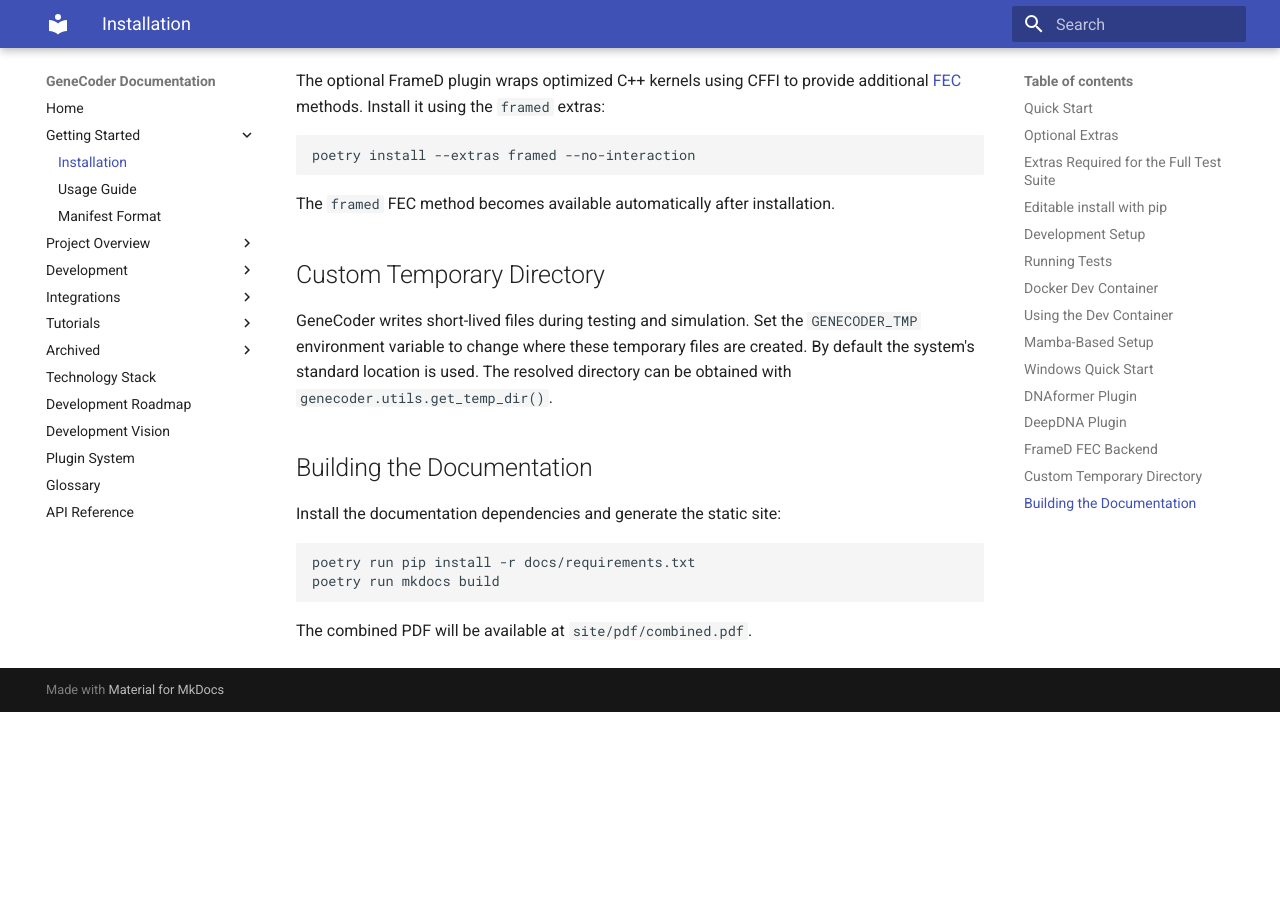
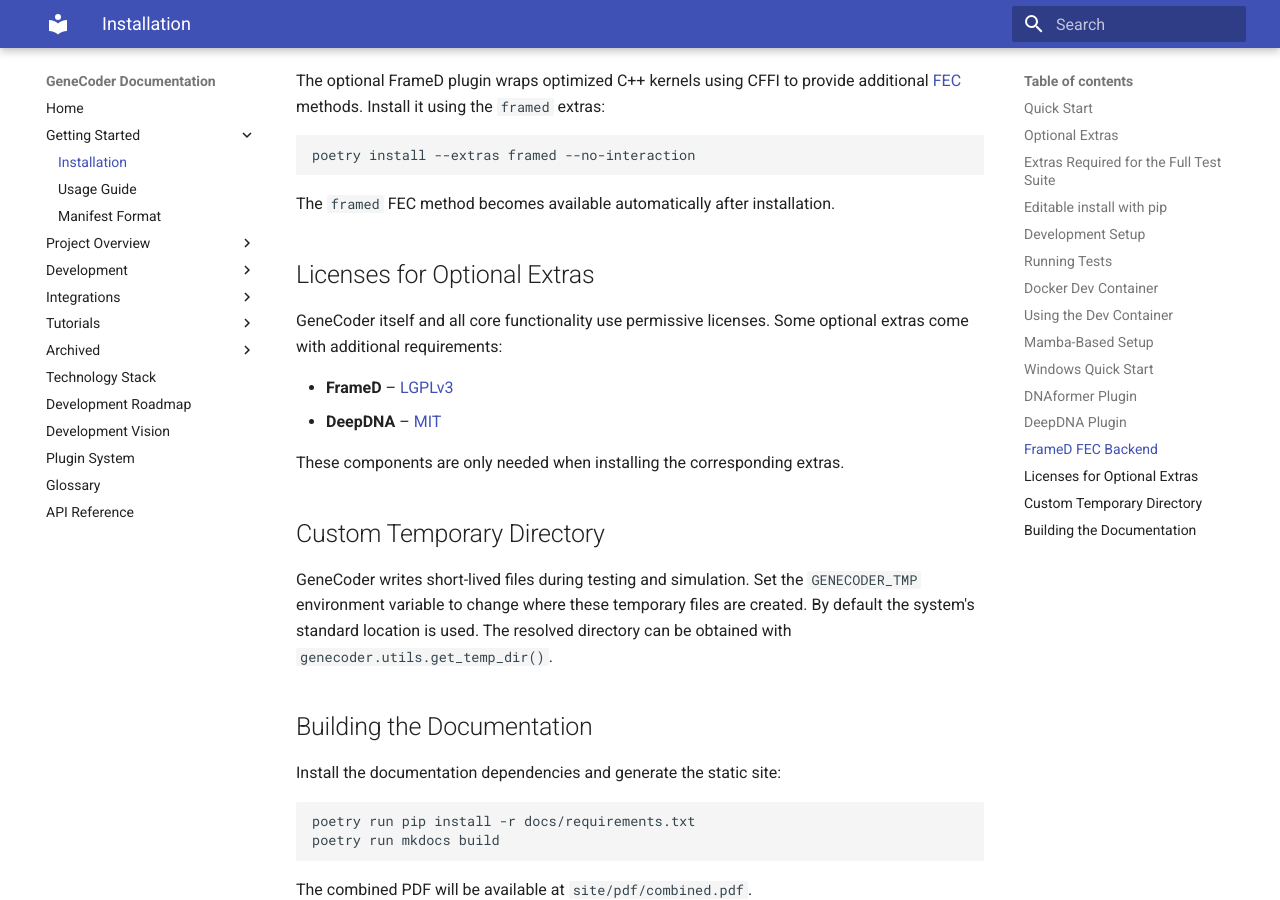
Before and after one commit to d0tTino/GeneCoder, an MkDocs documentation site: the page built from docs/installation.md, in a window 1280 px wide and 900 px high, scrolled down 3870 px. Built offline with MkDocs 1.6.1 and Material for MkDocs 9.7.7, drawn with Linux system fonts in a browser that asks for light colours; before the commit the page ends 4582 px from its top, so only the background shows below that.

Commit message:
docs: summarize licenses for extras

````diff
--- a/docs/installation.md
+++ b/docs/installation.md
@@ -166,8 +166,19 @@
 ```
 
 
+
 The `framed` FEC method becomes available automatically after
 installation.
+
+## Licenses for Optional Extras
+
+GeneCoder itself and all core functionality use permissive licenses. Some
+optional extras come with additional requirements:
+
+* **FrameD** &ndash; [LGPLv3](https://www.gnu.org/licenses/lgpl-3.0.html)
+* **DeepDNA** &ndash; [MIT](https://opensource.org/license/mit/)
+
+These components are only needed when installing the corresponding extras.
 
 ## Custom Temporary Directory
 
````
